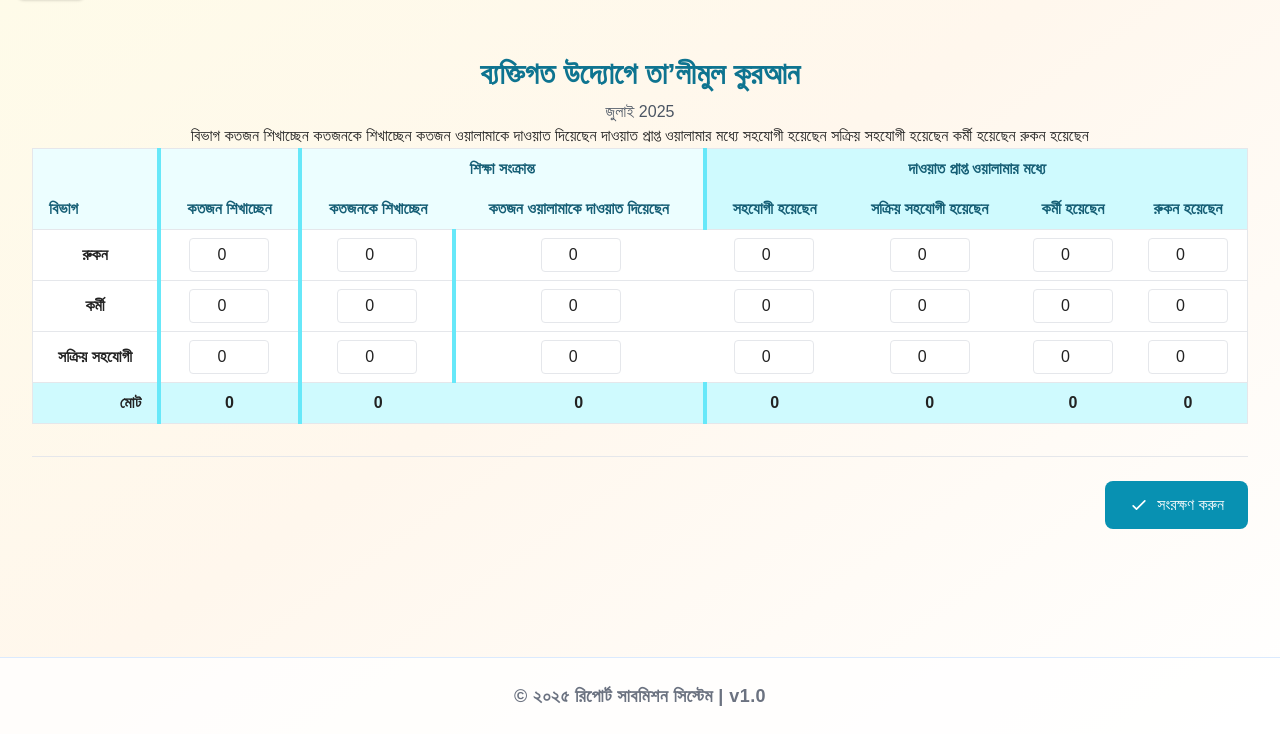
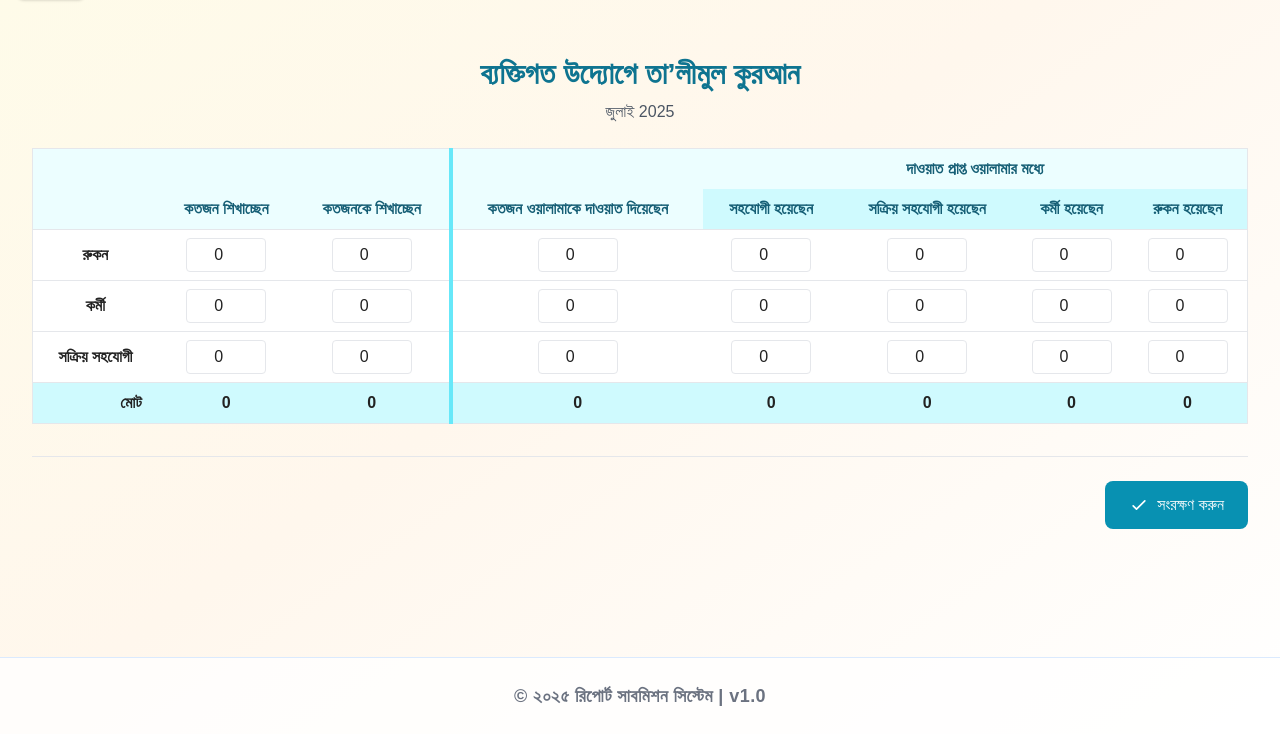
Before and after one commit to Jabir-A-H/report-submission, a Flask app: page /report/personal in a window 1280 px wide. Shown: the part 168-902 px from the top of the page. Run offline with Flask 3, Linux system fonts and the light colour scheme; a user stored in the database is signed in; tables that the repository leaves empty hold one stand-in row (values such as "Sample post"); some libraries are stand-ins or nearby versions; some web fonts are replaced.

Commit message:
Update personal.html

```diff
--- a/templates/report/personal.html
+++ b/templates/report/personal.html
@@ -5,22 +5,7 @@
     <h1 class="text-3xl font-bold text-cyan-700 mb-2">
       ব্যক্তিগত উদ্যোগে তা’লীমুল কুরআন
     </h1>
-    <p class="text-gray-600">{{ month|month_name }} {{ year }}</p>
-            <thead>
-              <tr class="bg-cyan-50 text-cyan-800">
-                <th class="px-4 py-2 text-left align-bottom border-r-4 border-cyan-300" rowspan="2">বিভাগ</th>
-                <th class="px-4 py-2 text-center align-bottom border-r-4 border-cyan-300" rowspan="2">কতজন শিখাচ্ছেন</th>
-                <th class="px-4 py-2 text-center align-bottom" rowspan="2">কতজনকে শিখাচ্ছেন</th>
-                <th class="px-4 py-2 text-center align-bottom" rowspan="2">কতজন ওয়ালামাকে দাওয়াত দিয়েছেন</th>
-                <th class="px-4 py-2 text-center bg-cyan-100 font-bold border-l-4 border-cyan-300" colspan="4">দাওয়াত প্রাপ্ত ওয়ালামার মধ্যে</th>
-              </tr>
-              <tr class="bg-cyan-50 text-cyan-800">
-                <th class="px-4 py-2 text-center bg-cyan-100 font-bold border-l-4 border-cyan-300">সহযোগী হয়েছেন</th>
-                <th class="px-4 py-2 text-center bg-cyan-100 font-bold">সক্রিয় সহযোগী হয়েছেন</th>
-                <th class="px-4 py-2 text-center bg-cyan-100 font-bold">কর্মী হয়েছেন</th>
-                <th class="px-4 py-2 text-center bg-cyan-100 font-bold">রুকন হয়েছেন</th>
-              </tr>
-            </thead>
+    <p class="text-gray-600">{{ month|month_name }} {{ year }}</p><br>
       <form method="post" id="personalForm" autocomplete="off">
         <div class="overflow-x-auto">
           <table
@@ -29,46 +14,31 @@
             <thead>
               <tr class="bg-cyan-50 text-cyan-800">
                 <th
-                  class="px-4 py-2 text-left align-bottom border-r-4 border-cyan-300"
+                  class="px-4 py-2 text-left align-bottom"
                   rowspan="2"
                 >
-                  বিভাগ
+
                 </th>
                 <th
-                  class="px-4 py-2 text-center align-bottom border-r-4 border-cyan-300"
+                  class="px-4 py-2 text-center align-bottom"
                   rowspan="2"
                 >
                   কতজন শিখাচ্ছেন
                 </th>
-                <th class="px-4 py-2 text-center" colspan="2">
-                  শিক্ষা সংক্রান্ত
-                </th>
+                <th class="px-4 py-2 text-center align-bottom border-r-4 border-cyan-300" rowspan="2">কতজনকে শিখাচ্ছেন</th>
+                <th class="px-4 py-2 text-center align-bottom" rowspan="2">কতজন ওয়ালামাকে দাওয়াত দিয়েছেন</th>
                 <th
-                  class="px-4 py-2 text-center bg-cyan-100 font-bold border-l-4 border-cyan-300"
+                  class="px-4 py-2 text-center font-bold"
                   colspan="4"
                 >
                   দাওয়াত প্রাপ্ত ওয়ালামার মধ্যে
                 </th>
               </tr>
               <tr class="bg-cyan-50 text-cyan-800">
-                <th class="px-4 py-2 text-center">কতজনকে শিখাচ্ছেন</th>
-                <th class="px-4 py-2 text-center">
-                  কতজন ওয়ালামাকে দাওয়াত দিয়েছেন
-                </th>
-                <th
-                  class="px-4 py-2 text-center bg-cyan-100 font-bold border-l-4 border-cyan-300"
-                >
-                  সহযোগী হয়েছেন
-                </th>
-                <th class="px-4 py-2 text-center bg-cyan-100 font-bold">
-                  সক্রিয় সহযোগী হয়েছেন
-                </th>
-                <th class="px-4 py-2 text-center bg-cyan-100 font-bold">
-                  কর্মী হয়েছেন
-                </th>
-                <th class="px-4 py-2 text-center bg-cyan-100 font-bold">
-                  রুকন হয়েছেন
-                </th>
+                <th class="px-4 py-2 text-center bg-cyan-100 font-bold">সহযোগী হয়েছেন</th>
+                <th class="px-4 py-2 text-center bg-cyan-100 font-bold">সক্রিয় সহযোগী হয়েছেন</th>
+                <th class="px-4 py-2 text-center bg-cyan-100 font-bold">কর্মী হয়েছেন</th>
+                <th class="px-4 py-2 text-center bg-cyan-100 font-bold">রুকন হয়েছেন</th>
               </tr>
             </thead>
             <tbody>
@@ -95,10 +65,10 @@
               {% set became_rukon_total = became_rukon_total + became_rukon_val
               %}
               <tr class="border-b hover:bg-cyan-50">
-                <td class="px-4 py-2 font-semibold border-r-4 border-cyan-300">
+                <td class="px-4 py-2 font-semibold">
                   {{ cat }}
                 </td>
-                <td class="px-2 py-2 text-center border-r-4 border-cyan-300">
+                <td class="px-2 py-2 text-center">
                   <input
                     type="number"
                     name="teaching_{{ slug }}"
@@ -108,7 +78,7 @@
                     min="0"
                   />
                 </td>
-                <td class="px-2 py-2 text-center">
+                <td class="px-2 py-2 text-center border-r-4 border-cyan-300">
                   <input
                     type="number"
                     name="learning_{{ slug }}"
@@ -118,7 +88,7 @@
                     min="0"
                   />
                 </td>
-                <td class="px-2 py-2 text-center border-l-4 border-cyan-300">
+                <td class="px-2 py-2 text-center">
                   <input
                     type="number"
                     name="olama_invited_{{ slug }}"
@@ -171,20 +141,14 @@
               </tr>
               {% endfor %}
               <tr class="bg-cyan-100 font-bold">
-                <td class="px-4 py-2 text-right border-r-4 border-cyan-300">
+                <td class="px-4 py-2 text-right">
                   মোট
                 </td>
-                <td class="px-2 py-2 text-center border-r-4 border-cyan-300">
-                  {{ teaching_total }}
-                </td>
-                <td class="px-2 py-2 text-center">{{ learning_total }}</td>
+                <td class="px-2 py-2 text-center">{{ teaching_total }}</td>
+                <td class="px-2 py-2 text-center border-r-4 border-cyan-300">{{ learning_total }}</td>
                 <td class="px-2 py-2 text-center">{{ olama_invited_total }}</td>
-                <td class="px-2 py-2 text-center border-l-4 border-cyan-300">
-                  {{ became_shohojogi_total }}
-                </td>
-                <td class="px-2 py-2 text-center">
-                  {{ became_sokrio_shohojogi_total }}
-                </td>
+                <td class="px-2 py-2 text-center">{{ became_shohojogi_total }}</td>
+                <td class="px-2 py-2 text-center">{{ became_sokrio_shohojogi_total }}</td>
                 <td class="px-2 py-2 text-center">{{ became_kormi_total }}</td>
                 <td class="px-2 py-2 text-center">{{ became_rukon_total }}</td>
               </tr>
```
